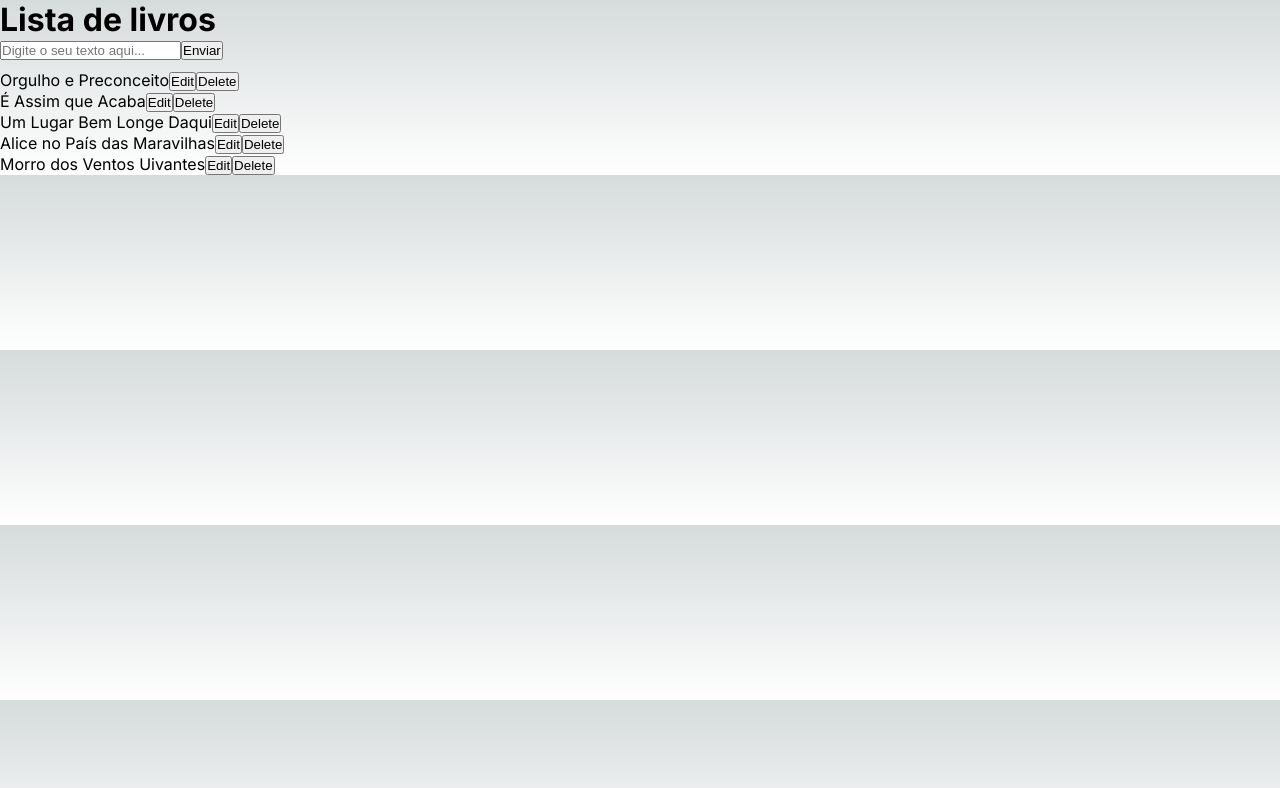
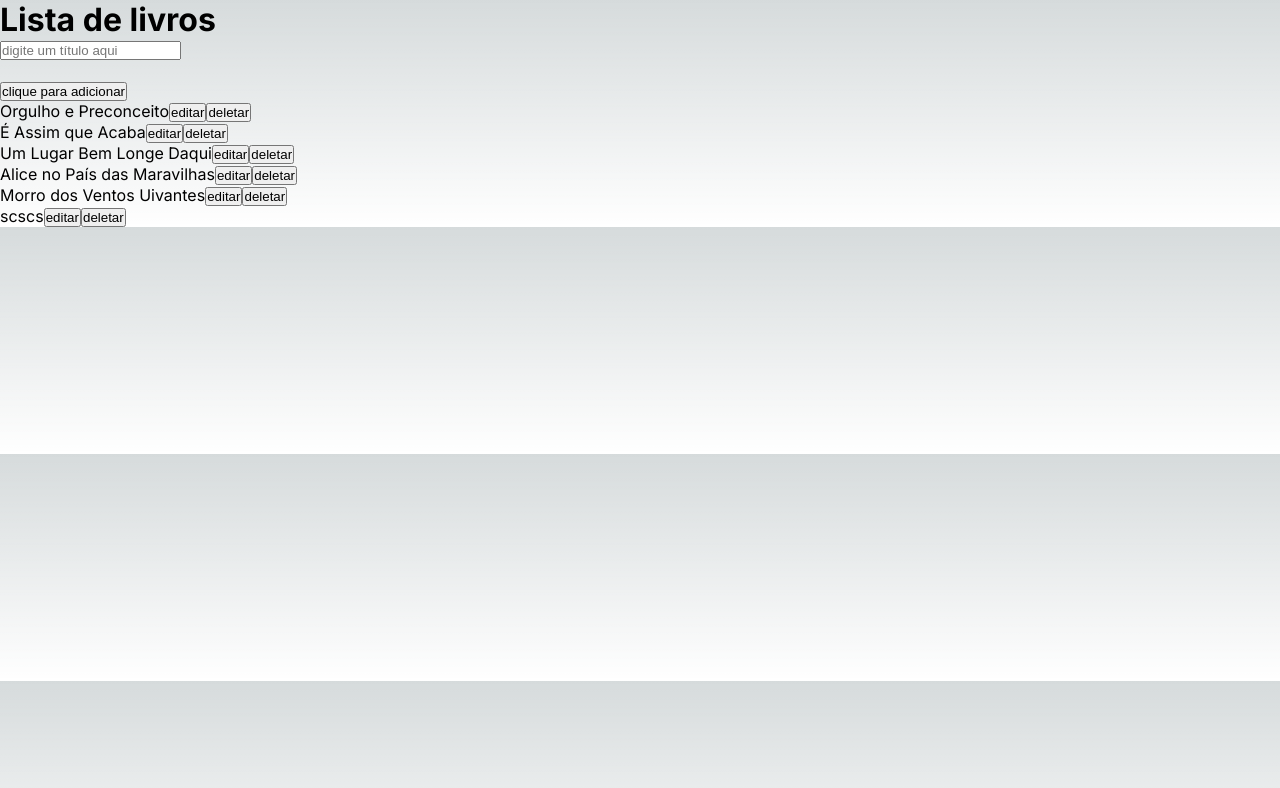
Before and after one commit to DeborahLyra/practicing-frontend-abilities, a Next.js app in the folder web-service/: page / in a window 1280 px wide. Shown: the top 788 px of the page. Built offline with nearby package versions, Linux system fonts and the light colour scheme; data requests are answered from the project's data file.

Commit message:
corrigindo

```diff
--- a/web-service/db.json
+++ b/web-service/db.json
@@ -19,6 +19,11 @@
     {
       "id": 5,
       "titulo": "Morro dos Ventos Uivantes"
+    },
+    {
+      "titulo": "scscs",
+      "isEditing": false,
+      "id": 6
     }
   ]
 }
--- a/web-service/src/app/page.tsx
+++ b/web-service/src/app/page.tsx
@@ -1,66 +1,70 @@
 "use client";
-import { useState, useEffect } from "react"
+import { useState, useEffect } from "react";
 import { api } from "../../services/api";
 
-
-interface Livros { //aqui cira uma interface que vai servir de base para armazenar a lista
-  id: number,
-  titulo: string
-  isEditing: boolean,
+interface Livros {
+  //aqui cira uma interface que vai servir de base para armazenar a lista
+  id: number;
+  titulo: string;
+  isEditing: boolean;
 }
 
 export default function Home() {
-  const [load, setLoad] = useState(false)
-  const [textInput, setTextInput] = useState("")
-  const [items, setItems] = useState<Livros[]>([])
+  const [load, setLoad] = useState(false);
+  const [textInput, setTextInput] = useState("");
+  const [items, setItems] = useState<Livros[]>([]);
 
-
-
-  async function addItemLista() { //essa função adiciona um item na lista
-    const data = { titulo: textInput }
+  async function addItemLista() {
+    //essa função adiciona um item na lista
+    const data: Omit<Livros, "id"> = { titulo: textInput, isEditing: false };
 
     try {
-      const response = await api.post("/livros", data)
-      console.log(response)
-      loadLista()
+      const response = await api.post("/livros", data);
+      console.log(response);
+      loadLista();
     } catch (e) {
-      console.log("erro")
+      console.log("erro");
     }
   }
 
-  useEffect(() => {  //aqui usa o useEffect para a lista aparecer assim que carrega a página
-    loadLista()
-  }, [])
-
-  async function loadLista() {  //essa função é a responsável por carregar a página, é ela que
+  async function loadLista() {
+    //essa função é a responsável por carregar a página, é ela que
     //faz com que a medida que os itens forem adicionados, vão aparecer simultaneamente
-    setLoad(true)
+    setLoad(true);
     try {
-      const response = await api.get("/livros")
-      setItems(response.data)
-      console.log(response.data)
+      const response = await api.get("/livros");
+      setItems(response.data);
+      console.log(items);
+      console.log(response.data);
     } catch (error) {
-      console.log("erro")
+      console.log("erro");
     } finally {
-      setLoad(false)
+      setLoad(false);
     }
   }
 
+  useEffect(() => {
+    //aqui usa o useEffect para a lista aparecer assim que carrega a página
+    loadLista();
+  }, []);
 
-  async function HandleDeleteItem(id: number) { //essa a função responsável por deletar o item da lista
+  async function deleteItem(id: number) {
+    //essa a função responsável por deletar o item da lista
     try {
-      await api.delete(`/livros/${id}`)
-      const filteredItems = items.filter((item) => item.id !== id)
-      setItems(filteredItems)
-    } catch (error) {
-      console.log("erro")
+      await api.delete(`/livros/${id}`);
+      const filterItems = items.filter((item) => {
+        item.id !== id;
+      });
+      setItems(filterItems);
+      loadLista();
+    } catch (e) {
+      console.log("erro");
     }
-
   }
 
-  async function handleEditItem(id: number) {
+  function editarItem(id: number) {
     const changedItems = items.map((item) => {
-      if (item.id === id) {
+      if (item.id == id) {
         return { ...item, isEditing: true };
       }
       return item;
@@ -69,10 +73,9 @@ export default function Home() {
     setItems(changedItems);
   }
 
-  function handleUpdateItem(id: number) {
-
+  function updateItem(id: number) {
     const changedItems = items.map((item) => {
-      if (item.id === id) {
+      if (item.id == id) {
         return { ...item, isEditing: false };
       }
       return item;
@@ -81,10 +84,10 @@ export default function Home() {
     setItems(changedItems);
   }
 
-  function handleChangeItem(id: number, textValue: string) {
+  function onChangeItem(id: number, text: string) {
     const changedItems = items.map((item) => {
-      if (item.id === id) {
-        return { ...item, nome: textValue };
+      if (item.id == id) {
+        return { ...item, titulo: text };
       }
       return item;
     });
@@ -92,46 +95,63 @@ export default function Home() {
     setItems(changedItems);
   }
 
-
   return (
     //logo abaixo é o input, nele chama a funcão setTextInput quando há mudanças nele, que armazena o valor escrito nele
     //depois tem o botão que chama a função addItemLista no onClick
     //depois vem a lisa, onde usa o map para adicionar diversos itens em cada li
     <>
       <h1>Lista de livros</h1>
-      <div style={{ marginBottom: 10 }}>
-        <input
-          onChange={(e) => setTextInput(e.target.value)}
-          placeholder="Digite o seu texto aqui..."
-        />
-        <button onClick={addItemLista}>Enviar</button>
-      </div>
-
-      <span>{load && "Carregando..."}</span>
-
+      <input
+        onChange={(e) => setTextInput(e.target.value)}
+        type="text"
+        placeholder="digite um título aqui"
+      />
+      <br />
+      <br />
+      <button onClick={addItemLista}>clique para adicionar</button>
+      <span>{load && "carregando"}</span>
       <ul>
-        {items.map((item) => (
-          <li key={item.id}>
+        {items.map((item, index) => (
+          <li key={index}>
             {item.isEditing ? (
               <input
-                onChange={(e) => handleChangeItem(item.id, e.target.value)}
                 value={item.titulo}
+                placeholder="digite"
+                onChange={(e) => {
+                  onChangeItem(item.id, e.target.value);
+                }}
               />
             ) : (
               item.titulo
             )}
-
-            {item.isEditing ? (
-              <button onClick={() => handleUpdateItem(item.id)}>Save</button>
+            {item.isEditing == true ? (
+              <button
+                onClick={() => {
+                  updateItem(item.id);
+                }}
+              >
+                salvar
+              </button>
             ) : (
-              <button onClick={() => handleEditItem(item.id)}>Edit</button>
+              <button
+                onClick={() => {
+                  editarItem(item.id);
+                }}
+              >
+                editar
+              </button>
             )}
 
-            <button onClick={() => HandleDeleteItem(item.id)}>Delete</button>
+            <button
+              onClick={() => {
+                deleteItem(item.id);
+              }}
+            >
+              deletar
+            </button>
           </li>
         ))}
       </ul>
-
     </>
-  )
+  );
 }
```
